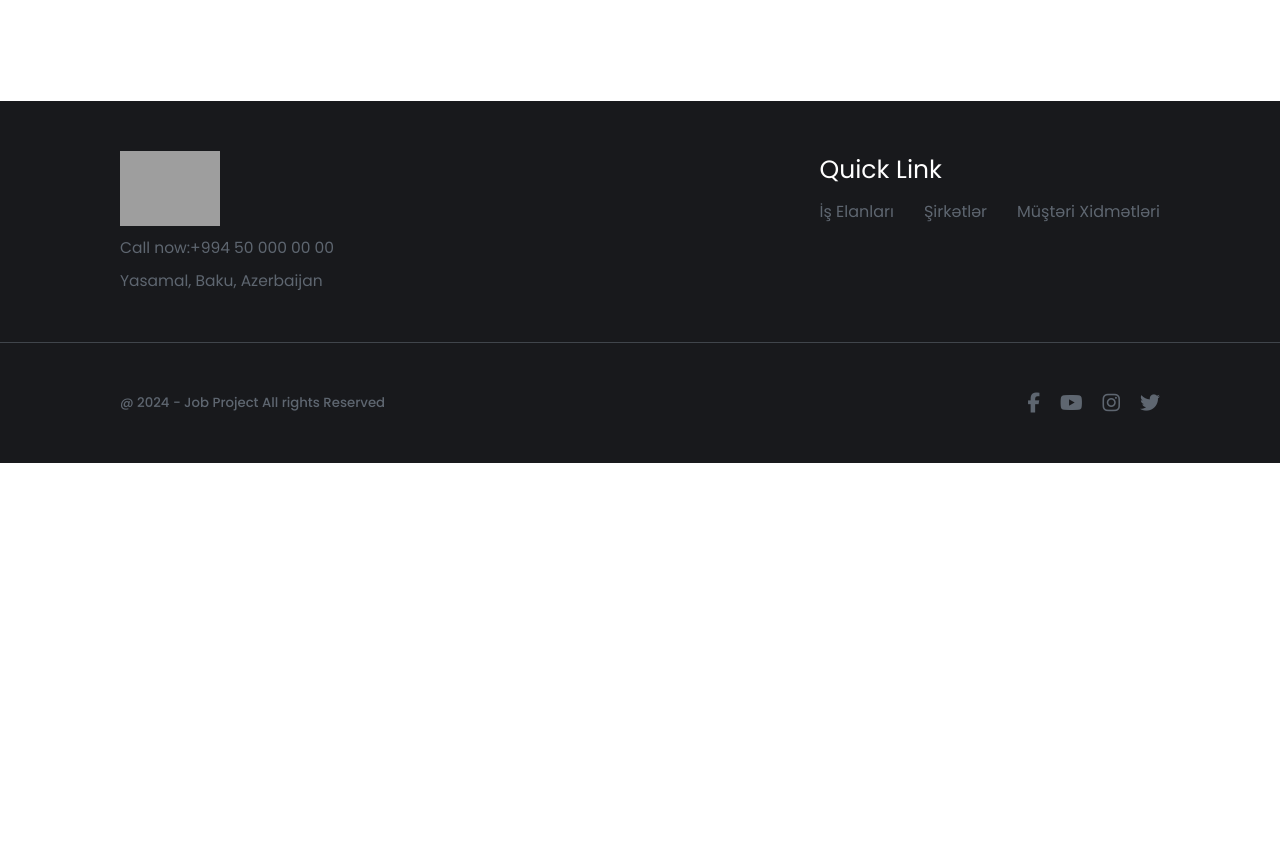
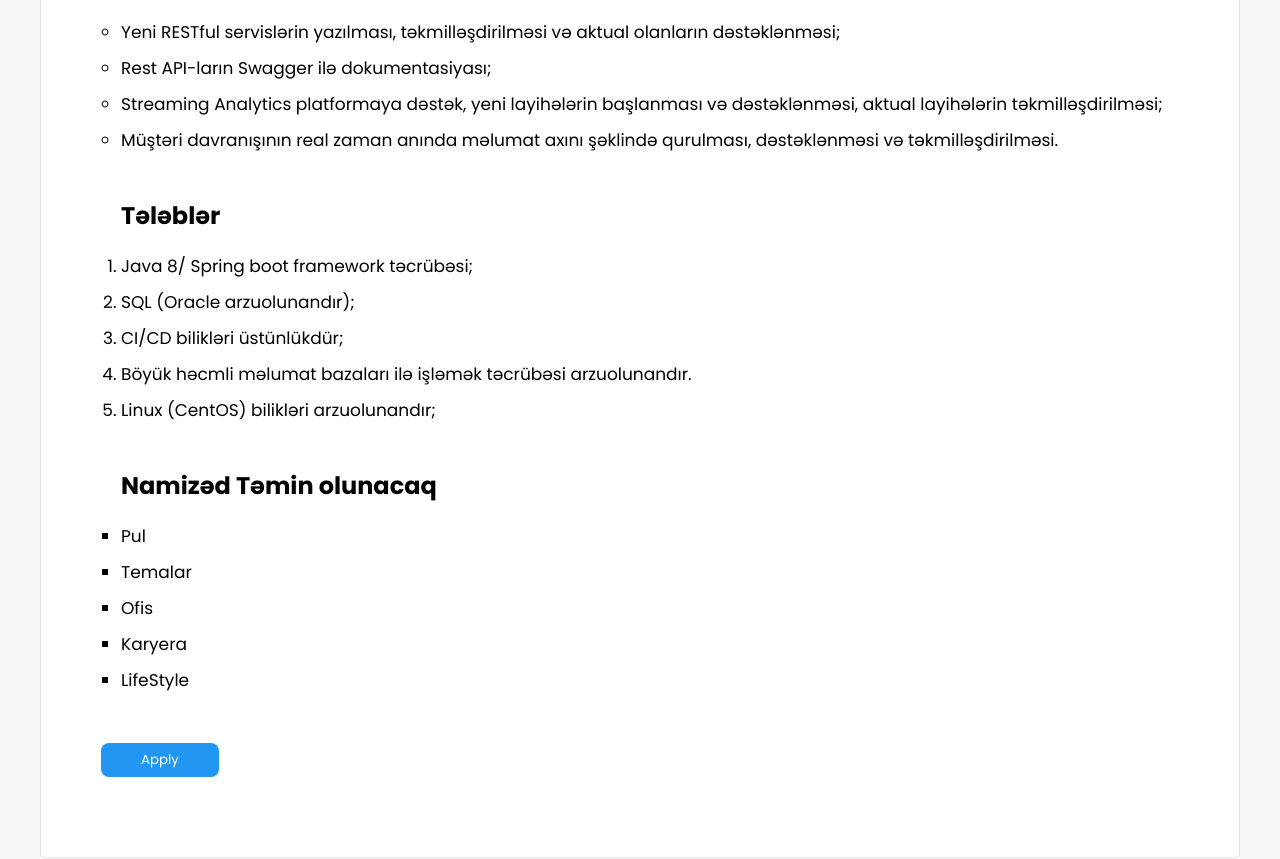
Before and after one commit to SamirrOrucov/JobApplicationProject, a React (Vite) app: page /detail/1 in a window 1280 px wide. Shown: the part 420-1279 px from the top of the page. Before the commit the page ends 883 px from the top, so only its background shows below. Built offline with nearby package versions, Linux system fonts and the light colour scheme; no server answers; grey boxes are pictures that could not be loaded.

Commit message:
detail page added

```diff
--- a/src/App.jsx
+++ b/src/App.jsx
@@ -33,6 +33,8 @@ import UserInformationPage from "./pages/UserInformationPage/UserInformationPage
             <Route path="/sign-in" element={<SignInPage />} />
             <Route path="/login" element={<LoginPage />} />
             <Route path="/vacancies" element={<Vacancy/>}/>
+            <Route path="/detail/:id" element={<VacancyDetail />} />
+
           </Route>
           <Route path="/admin" element={<AdminLayout />}>
             <Route path="/admin/vacancy" element={<VacancyPage />} />
--- a/src/components/HomePageComponents/VacancySection/index.jsx
+++ b/src/components/HomePageComponents/VacancySection/index.jsx
@@ -21,7 +21,7 @@ function VacancySection() {
                 <h4>Salary Azn</h4>
                 <h5>Job's Category</h5>
               </div>
-              <button>Daha Etrafli</button>
+              <button>Daha Ətraflı</button>
             </div>
             <div className="card">
               <div className="card_datas">
@@ -30,7 +30,7 @@ function VacancySection() {
                 <h4>1500-2000 Azn</h4>
                 <h5>Information Technologies</h5>
               </div>
-              <button>Daha Etrafli</button>
+              <button>Daha Ətraflı</button>
             </div>
           </div>
         </div>
--- a/src/components/Vacancies/index.jsx
+++ b/src/components/Vacancies/index.jsx
@@ -1,5 +1,6 @@
 import React, { useEffect, useState } from "react";
 import "./vacancy.scss";
+import { Link } from "react-router-dom";
 
 function Vacancies() {
   const [product, setProduct] = useState([]);
@@ -41,6 +42,7 @@ function Vacancies() {
 
           <div className="cards">
             {product.slice(0, 10).map((x) => (
+              <Link to={`/detail/${x.id}`}>
                 <div className="card" key={x.id}>
                   <img src={x.image} alt="" />
                   <div className="description">
@@ -49,6 +51,7 @@ function Vacancies() {
                     <p>Tarix</p>
                   </div>
                 </div>
+              </Link>
             ))}
           </div>
 
--- a/src/layouts/Navbar/Navbar.jsx
+++ b/src/layouts/Navbar/Navbar.jsx
@@ -13,7 +13,7 @@ function Navbar() {
         <nav>
           <Link to="/"><img src="https://amas.aztu.edu.az/assets/main/img/aztu_s.png" alt="" /></Link>
           <div className="menu">
-            <h3>İş Elanları</h3>
+            <Link to="/vacancies"><h3>İş Elanları</h3></Link>
             <h3>Şirkətlər</h3>
             <h3>Müştəri Xidmətləri</h3>
           </div>
--- a/src/pages/VacancyDetail/VacancyDetail.jsx
+++ b/src/pages/VacancyDetail/VacancyDetail.jsx
@@ -1,50 +1,81 @@
-import React from 'react'
+import React, { useEffect, useState } from "react";
 import "./VacancyDetail.scss";
+import { useParams } from "react-router";
 
 const VacancyDetail = () => {
+  const { id } = useParams();
+  const [vacancy, setVacancy] = useState([]);
+  useEffect(() => {
+    fetch("https://fakestoreapi.com/products")
+      .then((res) => res.json())
+      .then((data) => setVacancy(data));
+  }, []);
+
   return (
     <>
-            <section id='vacancyDetail'>
-                <div className='vacancyDetail_container'>
+      <section id="vacancyDetail">
+        <div className="vacancyDetail_container">
           <div className="vacancyDetail_title_box">
             <img src="/kapital_bank_logo.svg" alt="" />
-                        <div className="vacancyDetail_box_content" >
-                            <h3 className="vacancyDetail_box_content_title">BackEnd developer</h3>
+            <div className="vacancyDetail_box_content">
+              <h3 className="vacancyDetail_box_content_title">
+                BackEnd developer
+              </h3>
               <p className="vacancyDetail_box_content_text">Kapital Bank</p>
             </div>
           </div>
-                    <div className='vacancyDetail_box'>
+          <div className="vacancyDetail_box">
             <h3>İş barədə məlumat</h3>
-                        <p>“Kapital Bank” ASC namizədləri “Backend Developer ” vakansiyasına müraciət etməklə “Agile” komandasına dəvət edir.</p>
-                        <div>
+            <p className="info">
+              “Kapital Bank” ASC namizədləri “Backend Developer ” vakansiyasına
+              müraciət etməklə “Agile” komandasına dəvət edir.
+            </p>
+            <div className="ohdelikler">
               <h2>Öhdəliklər</h2>
-                            <p>Lorem ipsum dolor, sit amet consectetur adipisicing elit. Quos omnis aut non nemo vel perspiciatis nihil temporibus, eius eveniet molestias quo. Ea eaque beatae laudantium culpa provident unde, dolorem nobis accusantium, eius vitae ut iure sunt illum deleniti porro ullam quae nostrum? Dicta sit odio incidunt asperiores consectetur, repellat ab.</p>
+              <ul>
+                <li>
+                  Yeni RESTful servislərin yazılması, təkmilləşdirilməsi və
+                  aktual olanların dəstəklənməsi;
+                </li>
+                <li>Rest API-ların Swagger ilə dokumentasiyası;</li>
+                <li>
+                  Streaming Analytics platformaya dəstək, yeni layihələrin
+                  başlanması və dəstəklənməsi, aktual layihələrin
+                  təkmilləşdirilməsi;
+                </li>
+                <li>
+                  Müştəri davranışının real zaman anında məlumat axını şəklində
+                  qurulması, dəstəklənməsi və təkmilləşdirilməsi.
+                </li>
+              </ul>
             </div>
-                        <div>
+            <div className="telebler">
               <h2>Tələblər</h2>
               <ul>
-                                <li>Jira</li>
-                                <li>Jira</li>
-                                <li>Jira</li>
-                                <li>Jira</li>
-                                <li>Jira</li>
+                <li>Java 8/ Spring boot framework təcrübəsi;</li>
+                <li>SQL (Oracle arzuolunandır);</li>
+                <li>CI/CD bilikləri üstünlükdür;</li>
+                <li>Böyük həcmli məlumat bazaları ilə işləmək təcrübəsi arzuolunandır.</li>
+                <li>Linux (CentOS) bilikləri arzuolunandır;</li>
               </ul>
             </div>
-                        <div>
+            <div className="temin">
               <h2>Namizəd Təmin olunacaq</h2>
               <ul>
-                                <li>Jira</li>
-                                <li>Jira</li>
-                                <li>Jira</li>
-                                <li>Jira</li>
-                                <li>Jira</li>
+                <li>Pul</li>
+                <li>Temalar</li>
+                <li>Ofis</li>
+                <li>Karyera</li>
+                <li>LifeStyle</li>
               </ul>
             </div>
+            <button>Apply</button>
           </div>
+
         </div>
       </section>
     </>
-    )
-}
+  );
+};
 
-export default VacancyDetail
+export default VacancyDetail;
--- a/src/pages/VacancyDetail/VacancyDetail.scss
+++ b/src/pages/VacancyDetail/VacancyDetail.scss
@@ -1,8 +1,16 @@
 #vacancyDetail {
     background-color: #F7F7F8;
+    max-width: 100vw;
+    display: flex;
+    align-items: center;
+    justify-content: center;
+    padding: 30px 0px;
     .vacancyDetail_container{
-        max-width: 80%;
-        margin: 50px auto;
+        width: 1200px;
+        display: flex;
+        align-items: center;
+        justify-content: center;
+        flex-direction: column;
         .vacancyDetail_title_box {
             padding: 8px 20px;
             border-radius: 5px;
@@ -26,6 +34,107 @@
                 }
             }
         }
+        .vacancyDetail_box{
+            width: 100%;
+            display: flex;
+            align-items: start;
+            justify-content: center;
+            flex-direction: column;
+            gap: 15px;
+            border-radius: 5px;
+            border: 1px solid #e5e5e5;
+            background-color: #fff;
+            padding: 30px 20px 80px 60px;
+            h3{
+                margin-left: 30px;
+                font-size: 24px;
+                color: #2196F3;
+            }
+            .info{
+                font-size: 18px;
+                letter-spacing: 1px;
+            }
+            h2{
+                font-size: 24px;
+                margin-bottom: 20px;
+            }
+            .ohdelikler{
+                display: flex;
+                flex-direction: column;
+                padding: 15px 20px;
+                ul{
+                    display: flex;
+                    flex-direction: column;
+                    gap: 10px;
+                    li{
+                        font-size: 17px;
+                        list-style: circle;
+                    }
+                }
+            }
+            .telebler{
+                display: flex;
+                flex-direction: column;
+                padding: 15px 20px;
+                ul{
+                    display: flex;
+                    flex-direction: column;
+                    gap: 10px;
+                    li{
+                        font-size: 17px;
+                        list-style: lower;
+                    }
+                }
+            }
+            .temin{
+                display: flex;
+                flex-direction: column;
+                padding: 15px 20px;
+                ul{
+                    display: flex;
+                    flex-direction: column;
+                    gap: 10px;
+                    li{
+                        font-size: 17px;
+                        list-style: square;
+                    }
+                }
+            }
+            button{
+                margin-top: 20px;
+                padding: 7px 40px;
+                border-radius: 8px;
+                background-color: #2196F3;
+                border: none;
+                color: white;
+                transition: 400ms;
+                &:hover{
+                    background-color: #0b5897;
+                }
+            }
+        }
     }
 
 }
+
+@media screen and (max-width:1230px) {
+    #vacancyDetail {
+        .vacancyDetail_container{
+            width: 960px;
+        }
+    }
+}
+@media screen and (max-width: 970px) {
+    #vacancyDetail {
+        .vacancyDetail_container{
+            width: 550px;
+        }
+    }
+}
+@media screen and (max-width: 570px) {
+    #vacancyDetail {
+        .vacancyDetail_container{
+            width: 310px;
+        }
+    }
+}
```
Lines whose indentation alone changed are shown as unchanged.
